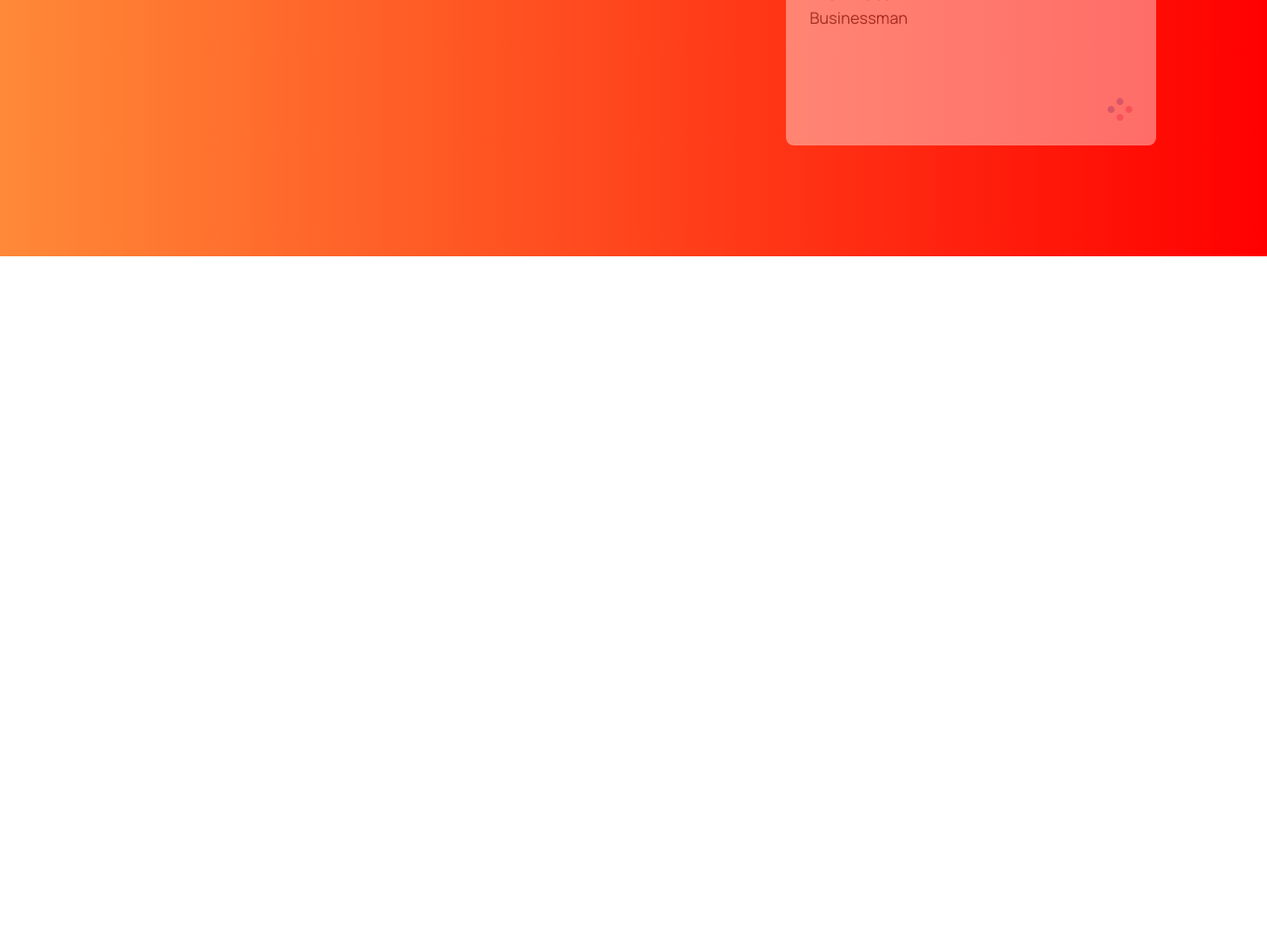
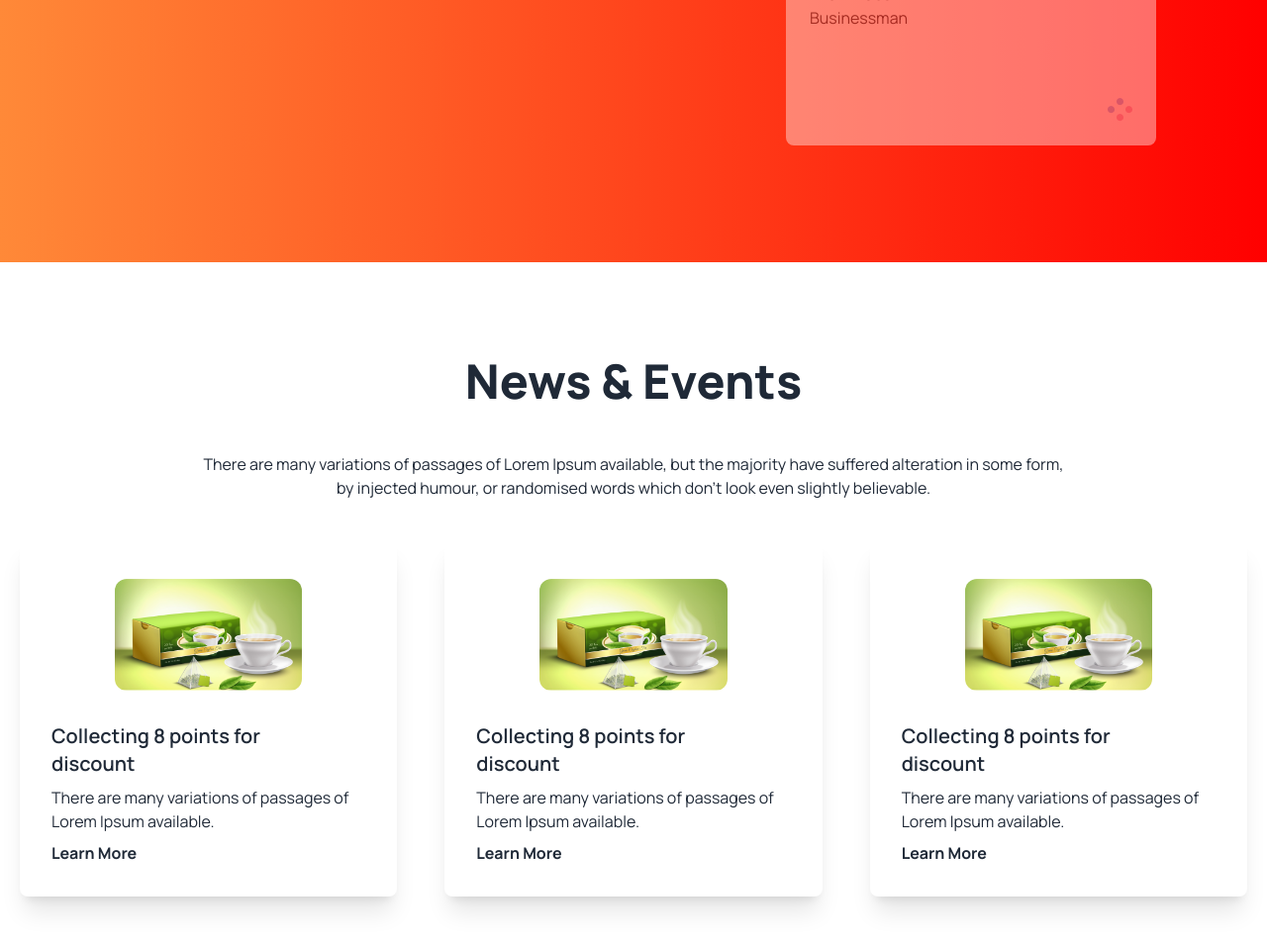
Before and after one commit to asikurofficial/tea-house, a plain HTML site: page index.html in a window 1280 px wide. Shown: the part 2198-3152 px from the top of the page at 99% size. Before the commit the page ends 2457 px from the top, so only its background shows below. Drawn offline with nearby package versions, Linux system fonts and the light colour scheme.

Commit message:
news & events added

```diff
--- a/index.html
+++ b/index.html
@@ -105,8 +105,8 @@
     </section>
 
     <!-- super clients section -->
-    <section class="container mx-auto flex flex-col lg:flex-row bg-gradient-to-r from-[#FF8938] to-[#F00] lg:justify-between  p-12 lg:p-28 flex-1">
-      <div class="p-6 text-white ">
+    <section class="container mx-auto flex flex-col lg:flex-row bg-gradient-to-r from-[#FF8938] to-[#F00] lg:justify-between  p-12 lg:p-28 flex-1 mb-24">
+      <div class="p-6 text-white lg:my-36 ">
         <h3 class="text-5xl font-extrabold py-6">Meet Our Super Clients</h3>
         <p class="py-6">There are many variations of passages of Lorem Ipsum <br>
           available, but the majority have suffered alteration in <br>
@@ -159,6 +159,58 @@
     </div>
     </section>
 
+    <!-- News & Events -->
+<section class="mx-5">
+  <h3 class="font-extrabold text-5xl text-center my-12">News & Events</h3>
+  <p class="text-center mb-10">There are many variations of passages of Lorem Ipsum available, but the majority have suffered alteration in some form, <br>
+     by injected humour, or randomised words which don't look even slightly believable. </p>
+<div class="container mx-auto lg:gap-12 grid grid-cols-1 lg:grid-cols-3 md:grid-cols-2 lg:mb-12">
+       <!-- card 1 -->
+       <div class=" bg-base-100 shadow-xl border-solid rounded-lg ">
+        <figure class="lg:px-24 pt-10  ">
+          <img src="/images/news-1.png" alt="" class="rounded-xl" />
+        </figure>
+        <div class="card-body  ">
+          <h2 class="card-title">Collecting 8 points for <br> discount</h2>
+          <p>There are many variations of passages of <br>
+             Lorem Ipsum available.</p>
+          <div class="card-actions">
+            <a class="font-bold" href="">Learn More</a>
+          </div>
+        </div>
+      </div>
+      <!-- card 2 -->
+      <div class=" bg-base-100 shadow-xl border-solid rounded-lg">
+        <figure class="lg:px-24 pt-10">
+          <img src="/images/news-1.png" alt="" class="rounded-xl" />
+        </figure>
+        <div class="card-body  ">
+          <h2 class="card-title">Collecting 8 points for <br> discount</h2>
+          <p>There are many variations of passages of <br>
+             Lorem Ipsum available.</p>
+          <div class="card-actions">
+            <a class="font-bold" href="">Learn More</a>
+          </div>
+        </div>
+      </div>
+      <!-- card 3 -->
+      <div class=" bg-base-100 shadow-xl border-solid rounded-lg">
+        <figure class="lg:px-24 pt-10">
+          <img src="/images/news-1.png" alt="" class="rounded-xl" />
+        </figure>
+        <div class="card-body  ">
+          <h2 class="card-title">Collecting 8 points for <br> discount</h2>
+          <p>There are many variations of passages of <br>
+             Lorem Ipsum available.</p>
+          <div class="card-actions">
+            <a class="font-bold" href="">Learn More</a>
+          </div>
+        </div>
+      </div>
+</div>
+</section>
+
+
   </main>
 
   <!-- footer part-->
```
